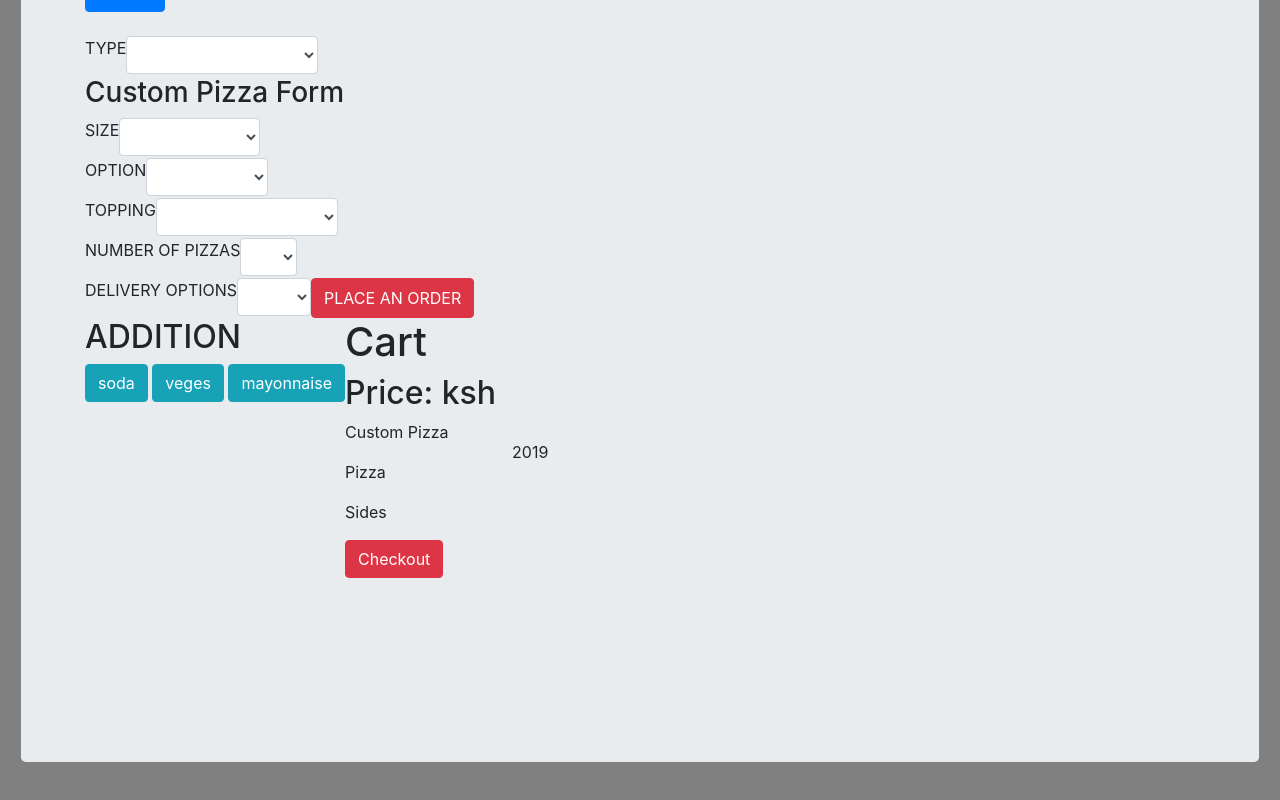
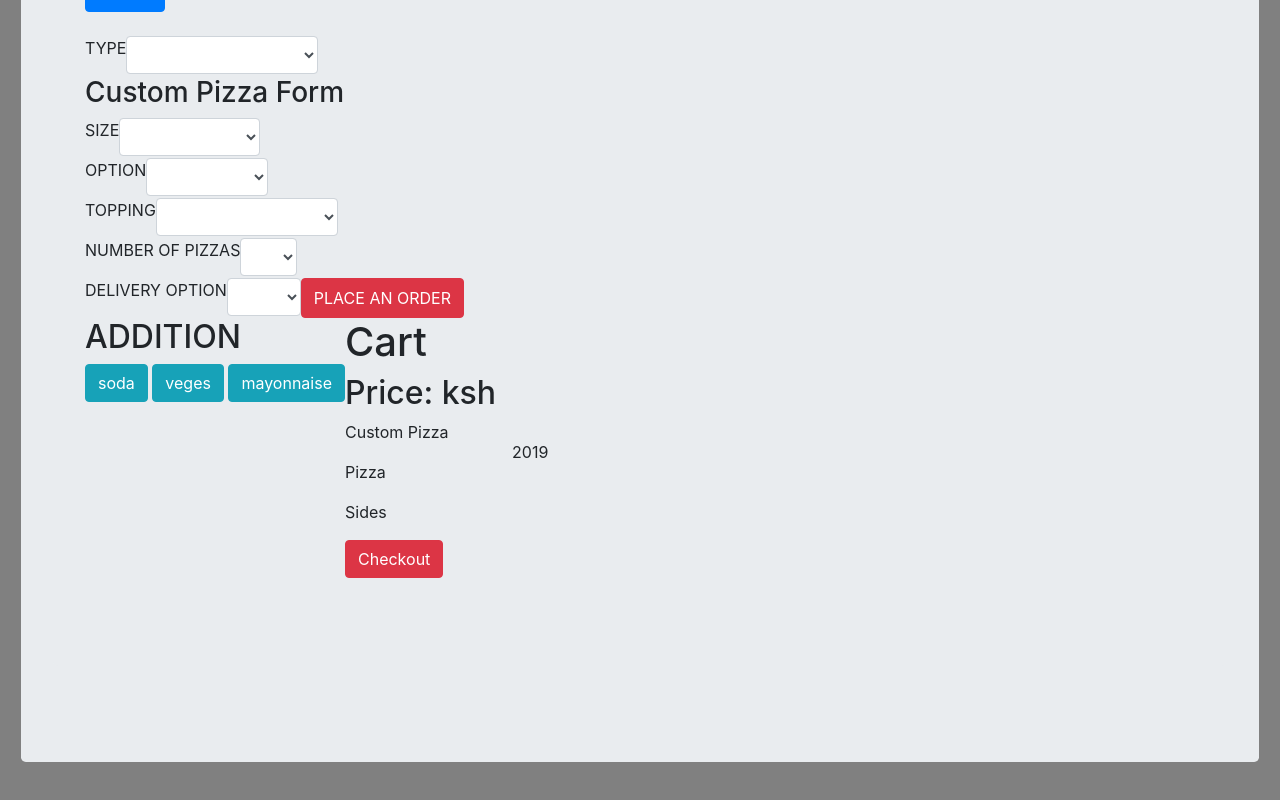
Before and after one commit to 12348-stack/pizza-order, a plain HTML site: page index.html in a window 1280 px wide. Shown: the part 970-1770 px from the top of the page. Drawn offline with nearby package versions, Linux system fonts and the light colour scheme; a script that the page names is missing.

Commit message:
removed s on paragraph

```diff
--- a/index.html
+++ b/index.html
@@ -117,7 +117,7 @@
                           </div>
                           <div class="row container">
                             <div class="col-xs-6">
-                              <p>DELIVERY OPTIONS</p>
+                              <p>DELIVERY OPTION</p>
                             </div>
                             <div class="col-xs-6" class="form-option">
                               <select required class="form-control" id="delivery">
```
